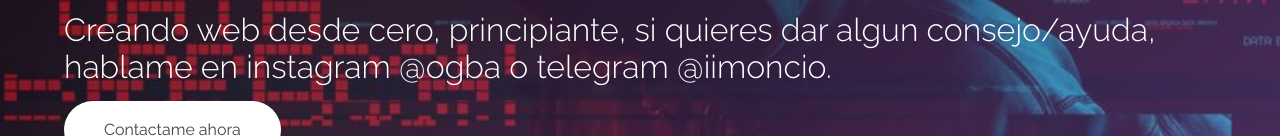
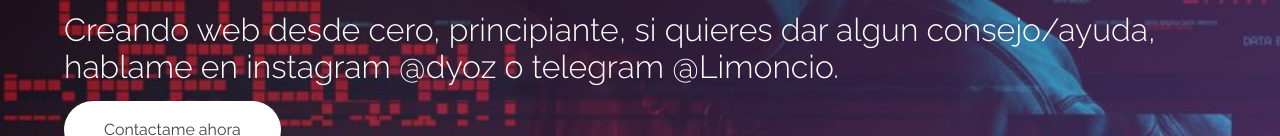
Before and after one commit to Meci92/Meci92.github.io, a plain HTML site: page index.html in a window 1280 px wide. Shown: the part 386-522 px from the top of the page. Drawn offline with Linux system fonts and the light colour scheme.

Commit message:
Update index.html

```diff
--- a/index.html
+++ b/index.html
@@ -20,7 +20,7 @@
             <section class="hero__container">
                 <div class="hero__text">
                     <h1 class="hero__title">WEB HTML CSS desde cero</h1>
-                    <h2 class="hero__subtitle">Creando web desde cero, principiante, si quieres dar algun consejo/ayuda, hablame en instagram @ogba o telegram @iimoncio.</h2>
+                    <h2 class="hero__subtitle">Creando web desde cero, principiante, si quieres dar algun consejo/ayuda, hablame en instagram @dyoz o telegram @Limoncio.</h2>
                     <a href="https://t.me/iimoncio" class="hero__cta">Contactame ahora</a>
                 </div>
             </section>
```
